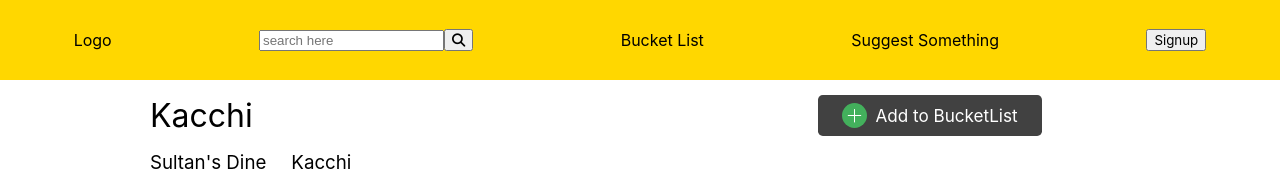
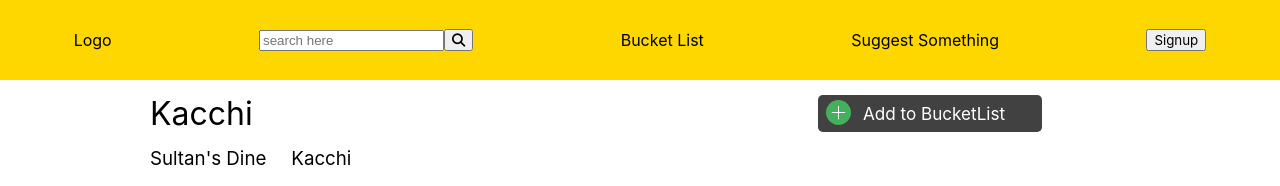
Before and after one commit to MushfiqMashuk/FoodMortem, a Next.js app: page /products/1 in a window 1280 px wide. Shown: the top 186 px of the page. Built offline with nearby package versions, Linux system fonts and the light colour scheme; data requests are answered from the project's data file.

Commit message:
Add to list button done for now

```diff
--- a/components/AddToBucketListButton/addToBucketListButton.module.scss
+++ b/components/AddToBucketListButton/addToBucketListButton.module.scss
@@ -16,7 +16,7 @@
     color: #ffffff;
     text-align: center;
     font-size: 1.07rem;
-    padding: 0.50rem;
+    padding: 0.5rem;
 
     transition: all 0.5s;
     cursor: pointer;
@@ -29,13 +29,13 @@
     .plus {
       @include center_element;
       //border: 1px solid red;
-      height: 100%;
+
       margin-right: 0.3rem;
-      font-size: 1.8rem;
-      padding: 0px;
+
+      padding: 0;
       position: absolute;
-      left: 1rem;
-      bottom: 0.2rem;
+      left: 0.5rem;
+      bottom: 0.4rem;
 
       font-weight: 300;
     }
--- a/components/AddToBucketListButton/index.jsx
+++ b/components/AddToBucketListButton/index.jsx
@@ -4,8 +4,7 @@
 import addToBucketBefore from "../../public/add_to_bucket_before.svg";
 import styles from "./addToBucketListButton.module.scss";
 
-function AddToBucketListButton({children}) {
-
+function AddToBucketListButton({ children }) {
   const [isInBucket, setIsInBucket] = useState(false);
 
   const handleAddBucketList = () => {
@@ -13,15 +12,22 @@
     // send the item to the database
 
     // set the local state
-    setIsInBucket(!isInBucket)
-  }
+    setIsInBucket(!isInBucket);
+  };
 
   return (
     <div className={styles.bucket_list}>
       <div className={styles.bucket_list_button} onClick={handleAddBucketList}>
-        {/* <div className={styles.plus}>&#43;</div> */}
-        <Image src={isInBucket ? addToBucketAfter : addToBucketBefore} width={25} height={25}/>
-        <div className={styles.button_title}>{isInBucket? "in BucketList" : children}</div>
+        <div className={styles.plus}>
+          <Image
+            src={isInBucket ? addToBucketAfter : addToBucketBefore}
+            width={25}
+            height={25}
+          />
+        </div>
+        <div className={styles.button_title}>
+          {isInBucket ? "in BucketList" : children}
+        </div>
       </div>
     </div>
   );
--- a/styles/_Variables.scss
+++ b/styles/_Variables.scss
@@ -24,7 +24,7 @@
 //Bucket list button
 $bucket_list_button_padding: 0.3rem;
 $bucket_list_button: #414141;
-$bucket_list_button_hover: #515151;
+$bucket_list_button_hover: #303030;
 
 // Image container
 $image_container_margin_left: $product_info_padding_left;
```
